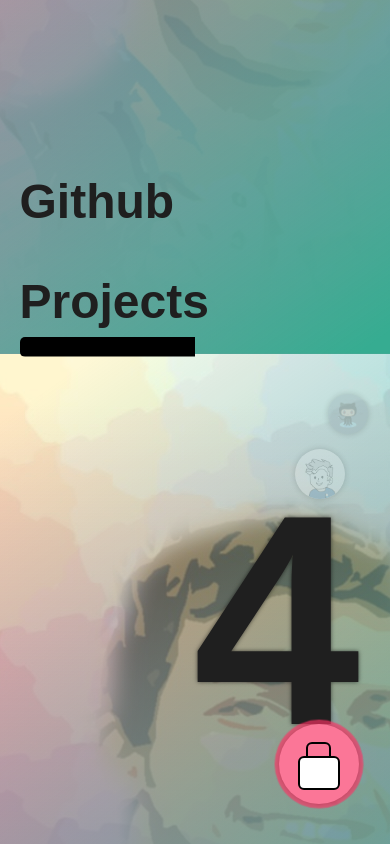
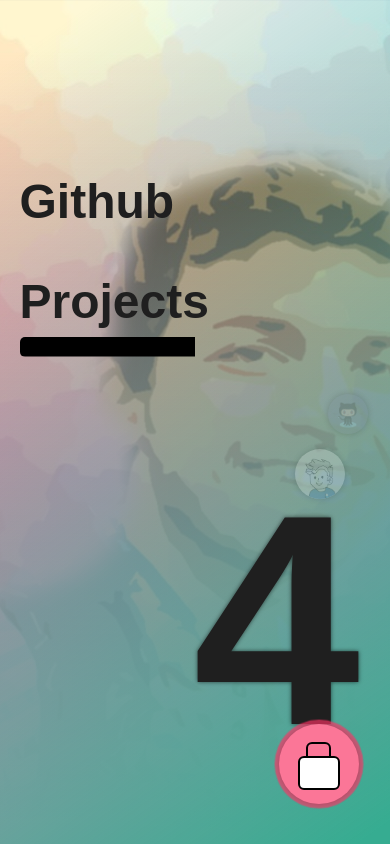
Before and after one commit to rahul3v/rahul3v.github.io, a plain HTML site: page index.html in a window 390 px wide. Shown: the top 844 px of the page. Drawn offline with Linux system fonts and the light colour scheme; files whose address does not match are found by name.

Commit message:
Fixing a little for mobile Layout
Just improvising and fixing for mobile layout

```diff
--- a/index.html
+++ b/index.html
@@ -4,7 +4,7 @@
 	<title>Github - @rahul3v</title>
 	<meta charset="urf-8">
   	<meta http-equiv="X-UA-Compatible" content="IE=edge">
-    <meta name="viewport" content="width=device-width, initial-scale=1">
+    <meta name="viewport" content="width=device-width, initial-scale=0.8">
   	<link rel="canonical" href="https://github.rahul3v.xyz/"/>
   	<meta property="og:title" content="Github - @rahul3v"/>
   	<meta property="description" content="All my open github projects mini-details at one place - @rahul3v"/>
@@ -26,7 +26,7 @@
 	background-size:cover;background-position:center;
 	padding:5% 5% 0% 5%;
 	padding-top:10vh;
-	height:100%;
+	height:100vh;
 	user-select:none;
 	-moz-user-select:none;
 	overflow:hidden;
```
